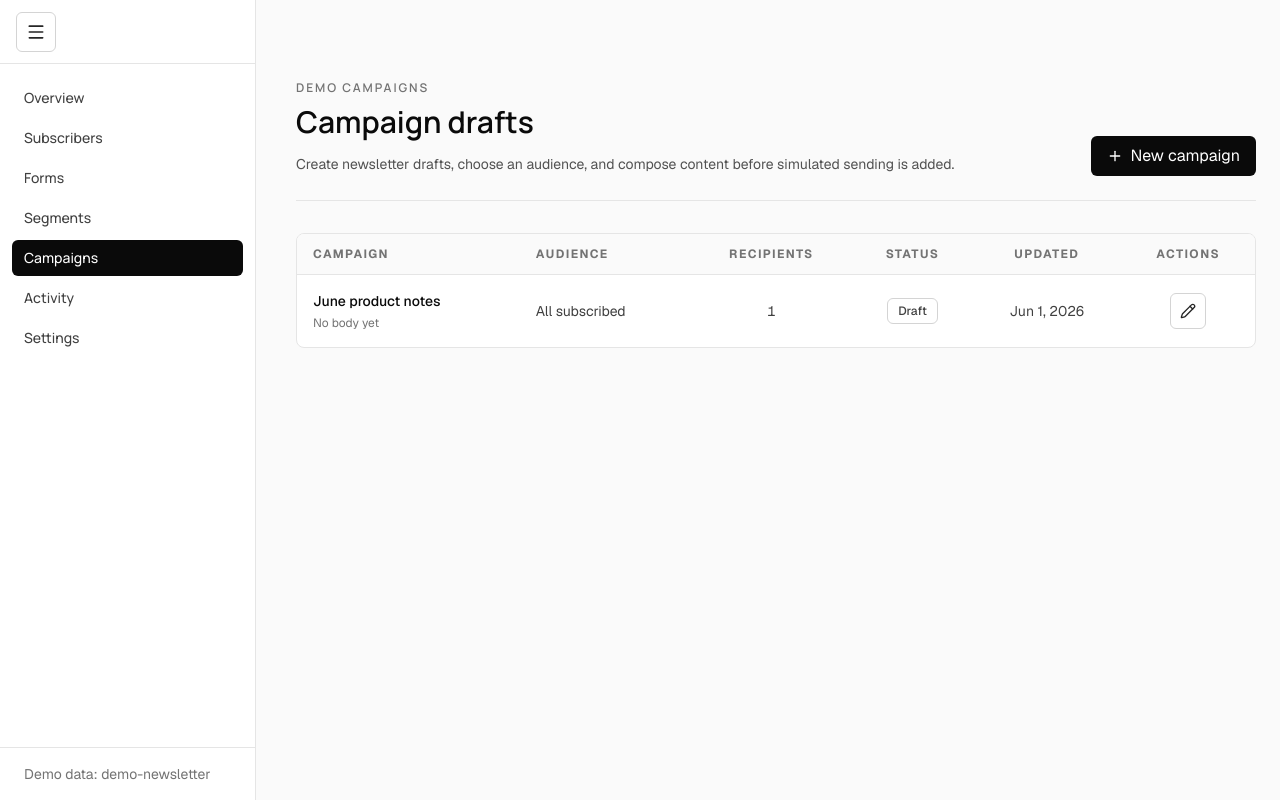
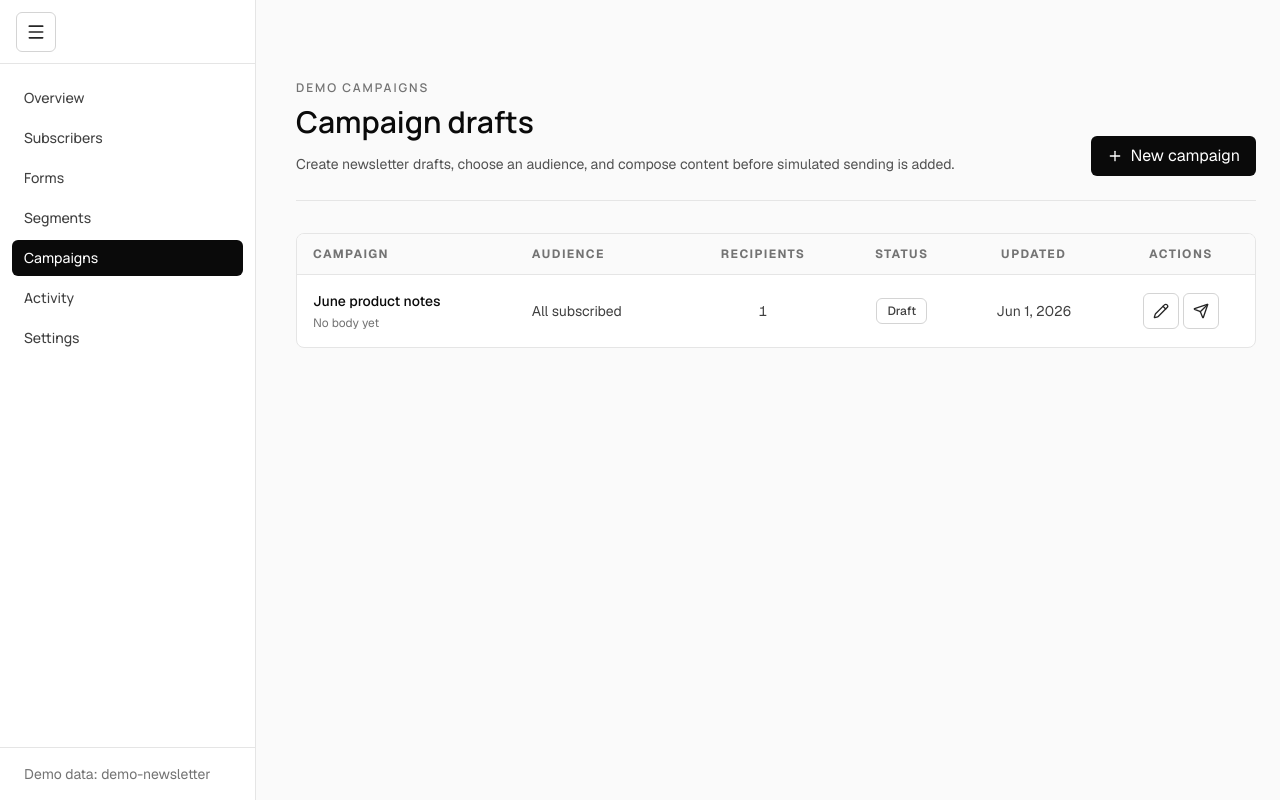
Before and after one commit to AjvorHardi/news-mailer, a React (Vite) app: page /demo/campaigns in a window 1280 px wide. Built offline with nearby package versions, Linux system fonts and the light colour scheme.

Commit message:
feat: add campaign send controls

```diff
--- a/src/features/demo/DemoCampaignsPage.tsx
+++ b/src/features/demo/DemoCampaignsPage.tsx
@@ -1,4 +1,4 @@
-import { Pencil, Plus } from 'lucide-react';
+import { Pencil, Plus, Send } from 'lucide-react';
 import { EditorContent, useEditor } from '@tiptap/react';
 import StarterKit from '@tiptap/starter-kit';
 import { useMemo, useState, type ReactNode } from 'react';
@@ -16,6 +16,7 @@ import {
   countCampaignRecipients,
   useDemoCampaignRecipientCount,
   useSaveDemoCampaignDraft,
+  useSendDemoCampaign,
 } from './useDemoCampaigns';
 import { useDemoSegments } from './useDemoSegments';
 import { useDemoSubscribers } from './useDemoSubscribers';
@@ -42,20 +43,27 @@ export function DemoCampaignsPage() {
   const subscribersQuery = useDemoSubscribers();
   const segmentsQuery = useDemoSegments();
   const saveCampaign = useSaveDemoCampaignDraft();
+  const sendCampaign = useSendDemoCampaign();
   const [editingCampaign, setEditingCampaign] = useState<Campaign | null>(null);
   const [isEditorOpen, setIsEditorOpen] = useState(false);
+  const [sendingCampaignId, setSendingCampaignId] = useState<string | null>(null);
+  const [sendResultMessage, setSendResultMessage] = useState<string | null>(null);
   const subscribers = subscribersQuery.data ?? emptySubscribers;
   const segments = segmentsQuery.data ?? emptySegments;
   const segmentsById = useMemo(() => new Map(segments.map((segment) => [segment.id, segment.name])), [segments]);
 
   function openCreateEditor() {
     saveCampaign.reset();
+    sendCampaign.reset();
+    setSendResultMessage(null);
     setEditingCampaign(null);
     setIsEditorOpen(true);
   }
 
   function openEditEditor(campaign: Campaign) {
     saveCampaign.reset();
+    sendCampaign.reset();
+    setSendResultMessage(null);
     setEditingCampaign(campaign);
     setIsEditorOpen(true);
   }
@@ -64,6 +72,23 @@ export function DemoCampaignsPage() {
     saveCampaign.reset();
     setEditingCampaign(null);
     setIsEditorOpen(false);
+  }
+
+  async function sendCampaignById(campaign: Campaign) {
+    sendCampaign.reset();
+    setSendResultMessage(null);
+    setSendingCampaignId(campaign.id);
+
+    try {
+      const result = await sendCampaign.mutateAsync(campaign.id);
+      setSendResultMessage(
+        result.recipients.length > 0
+          ? `Simulated send created ${result.recipients.length} recipient snapshots for "${result.campaign.subject}".`
+          : `No subscribed recipients matched "${result.campaign.subject}", so the simulated send was marked failed.`,
+      );
+    } finally {
+      setSendingCampaignId(null);
+    }
   }
 
   return (
@@ -79,7 +104,7 @@ export function DemoCampaignsPage() {
             className="h-10 w-10 px-0 md:w-auto md:px-4"
             aria-label="New campaign"
             onClick={openCreateEditor}
-            disabled={saveCampaign.isPending}
+            disabled={saveCampaign.isPending || sendCampaign.isPending}
           >
             <Plus className="h-4 w-4 shrink-0 md:mr-2" aria-hidden="true" />
             <span className="hidden md:inline">New campaign</span>
@@ -87,9 +112,15 @@ export function DemoCampaignsPage() {
         }
       />
 
-      {saveCampaign.error ? (
+      {saveCampaign.error || sendCampaign.error ? (
         <div className="rounded-lg border border-red-200 bg-white p-4 text-sm text-red-600">
-          {saveCampaign.error.message}
+          {saveCampaign.error?.message ?? sendCampaign.error?.message}
+        </div>
+      ) : null}
+
+      {sendResultMessage ? (
+        <div className="rounded-lg border border-neutral-200 bg-white p-4 text-sm text-neutral-700">
+          {sendResultMessage}
         </div>
       ) : null}
 
@@ -138,9 +169,12 @@ export function DemoCampaignsPage() {
       {campaignsQuery.data && campaignsQuery.data.length > 0 ? (
         <CampaignsList
           campaigns={campaignsQuery.data}
+          isMutating={saveCampaign.isPending || sendCampaign.isPending}
           onEdit={openEditEditor}
+          onSend={sendCampaignById}
           segments={segments}
           segmentsById={segmentsById}
+          sendingCampaignId={sendingCampaignId}
           subscribers={subscribers}
         />
       ) : null}
@@ -150,13 +184,25 @@ export function DemoCampaignsPage() {
 
 type CampaignsListProps = {
   campaigns: Campaign[];
+  isMutating: boolean;
   onEdit: (campaign: Campaign) => void;
+  onSend: (campaign: Campaign) => void;
   segments: Segment[];
   segmentsById: Map<string, string>;
+  sendingCampaignId: string | null;
   subscribers: Subscriber[];
 };
 
-function CampaignsList({ campaigns, onEdit, segments, segmentsById, subscribers }: CampaignsListProps) {
+function CampaignsList({
+  campaigns,
+  isMutating,
+  onEdit,
+  onSend,
+  segments,
+  segmentsById,
+  sendingCampaignId,
+  subscribers,
+}: CampaignsListProps) {
   const sortedCampaigns = [...campaigns].sort((firstCampaign, secondCampaign) =>
     secondCampaign.updatedAt.localeCompare(firstCampaign.updatedAt),
   );
@@ -205,7 +251,13 @@ function CampaignsList({ campaigns, onEdit, segments, segmentsById, subscribers
                 </td>
                 <td className="px-4 py-4 text-center align-middle text-neutral-700">{formatDate(campaign.updatedAt)}</td>
                 <td className="px-4 py-4 text-center align-middle">
-                  <CampaignActions campaign={campaign} onEdit={onEdit} />
+                  <CampaignActions
+                    campaign={campaign}
+                    isMutating={isMutating}
+                    isSending={sendingCampaignId === campaign.id}
+                    onEdit={onEdit}
+                    onSend={onSend}
+                  />
                 </td>
               </tr>
             ))}
@@ -236,7 +288,13 @@ function CampaignsList({ campaigns, onEdit, segments, segmentsById, subscribers
               </div>
             </dl>
             <div className="mt-4 flex justify-end">
-              <CampaignActions campaign={campaign} onEdit={onEdit} />
+              <CampaignActions
+                campaign={campaign}
+                isMutating={isMutating}
+                isSending={sendingCampaignId === campaign.id}
+                onEdit={onEdit}
+                onSend={onSend}
+              />
             </div>
           </article>
         ))}
@@ -261,7 +319,19 @@ function StatusBadge({ status }: { status: Campaign['status'] }) {
   );
 }
 
-function CampaignActions({ campaign, onEdit }: { campaign: Campaign; onEdit: (campaign: Campaign) => void }) {
+function CampaignActions({
+  campaign,
+  isMutating,
+  isSending,
+  onEdit,
+  onSend,
+}: {
+  campaign: Campaign;
+  isMutating: boolean;
+  isSending: boolean;
+  onEdit: (campaign: Campaign) => void;
+  onSend: (campaign: Campaign) => void;
+}) {
   if (campaign.status !== 'draft') {
     return (
       <span className="inline-flex h-9 items-center rounded-md border border-neutral-200 px-3 text-xs text-neutral-500">
@@ -271,9 +341,15 @@ function CampaignActions({ campaign, onEdit }: { campaign: Campaign; onEdit: (ca
   }
 
   return (
-    <IconButton label={`Edit ${campaign.subject}`} onClick={() => onEdit(campaign)}>
-      <Pencil className="h-4 w-4" aria-hidden="true" />
-    </IconButton>
+    <div className="flex items-center justify-center gap-1">
+      <IconButton label={`Edit ${campaign.subject}`} disabled={isMutating} onClick={() => onEdit(campaign)}>
+        <Pencil className="h-4 w-4" aria-hidden="true" />
+      </IconButton>
+      <IconButton label={`Simulate send ${campaign.subject}`} disabled={isMutating} onClick={() => onSend(campaign)}>
+        <Send className="h-4 w-4" aria-hidden="true" />
+        <span className="sr-only">{isSending ? 'Sending' : 'Send'}</span>
+      </IconButton>
+    </div>
   );
 }
 
```
